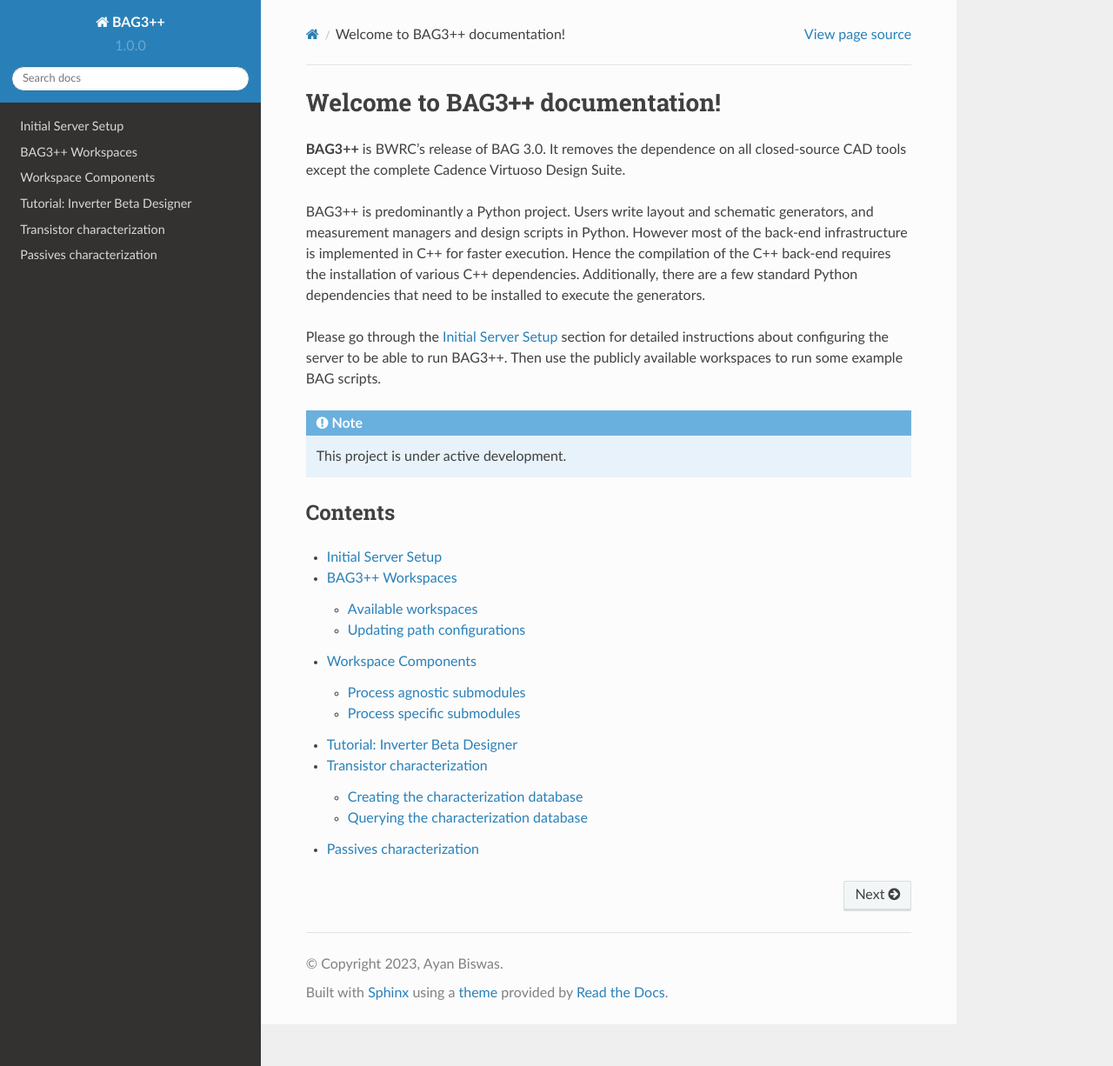
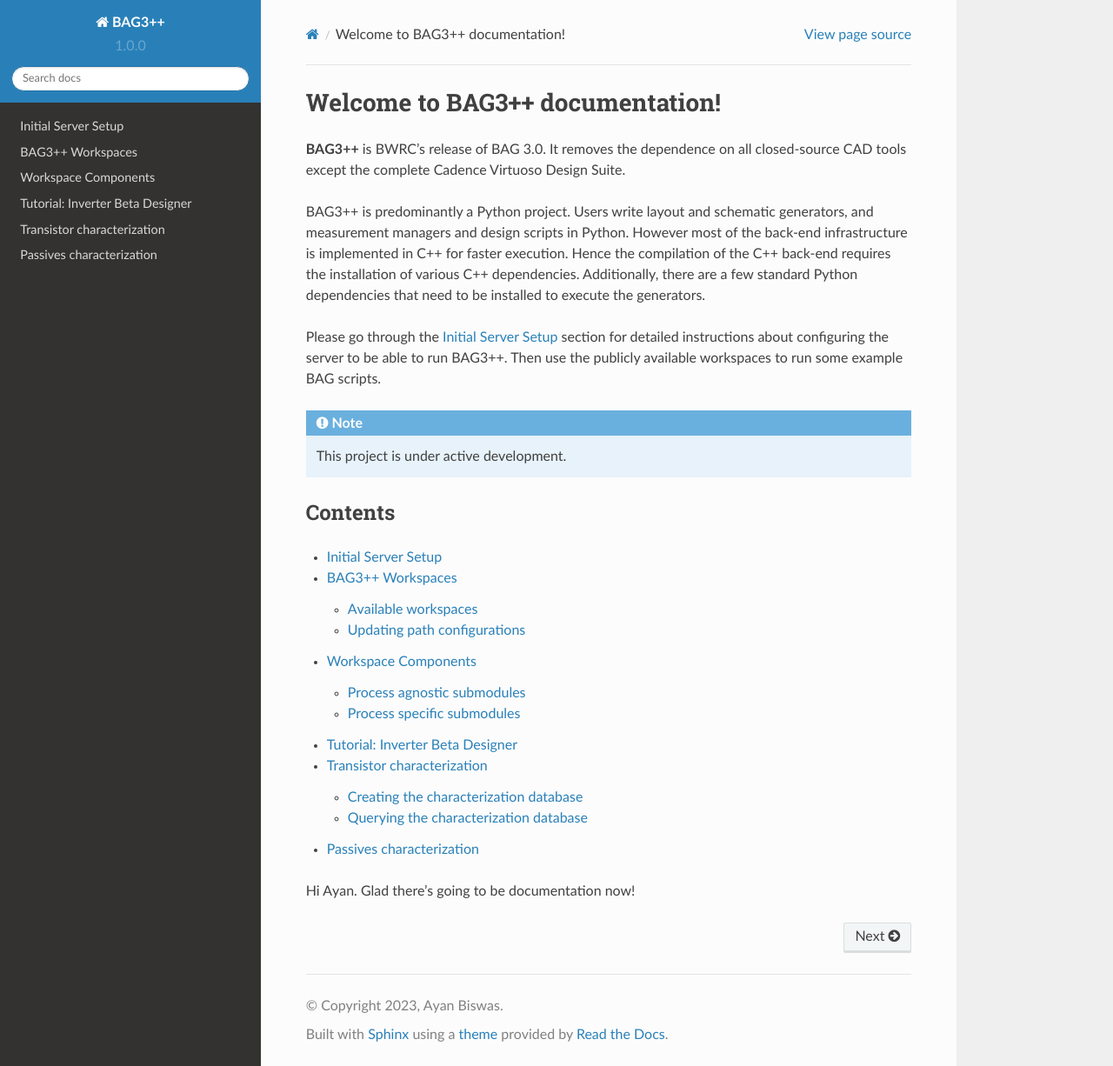
Before and after one commit to ucb-art/bag3_readthedocs, a Sphinx documentation site: the page built from docs/source/index.rst, in a window 1280 px wide and 1226 px high. Shown: the whole window at 87% size. Built offline with Sphinx 7.4.7 and the Read the Docs theme 2.0.0, drawn with Linux system fonts in a browser that asks for light colours.

Commit message:
Update index.rst

```diff
--- a/docs/source/index.rst
+++ b/docs/source/index.rst
@@ -29,3 +29,6 @@
    inverter_beta_designer
    mos_characterization
    passives_characterization
+
+
+Hi Ayan. Glad there's going to be documentation now!
```
